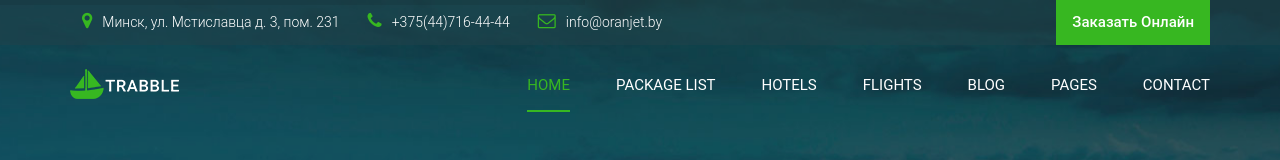
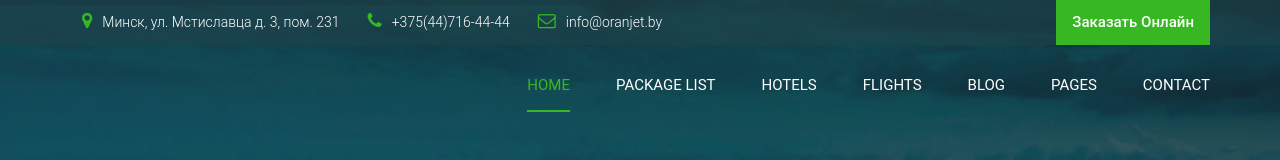
Before and after one commit to antoninamaximova/turictic, a plain HTML site: page index.html in a window 1280 px wide. Shown: the top 160 px of the page. Drawn offline with Linux system fonts and the light colour scheme.

Commit message:
no message

```diff
--- a/index.html
+++ b/index.html
@@ -78,7 +78,7 @@
 			<div class="row">
 				<div class="col-md-2 col-sm-2 col-xs-12 tap-v-responsive">
 					<div class="logo-area">
-						<a href="index.html"><img src="images/logo.png" alt="">
+						<a href="index.html">
 						</a>
 					</div>
 				</div>
```
Also changed, not shown: 1 other file.
